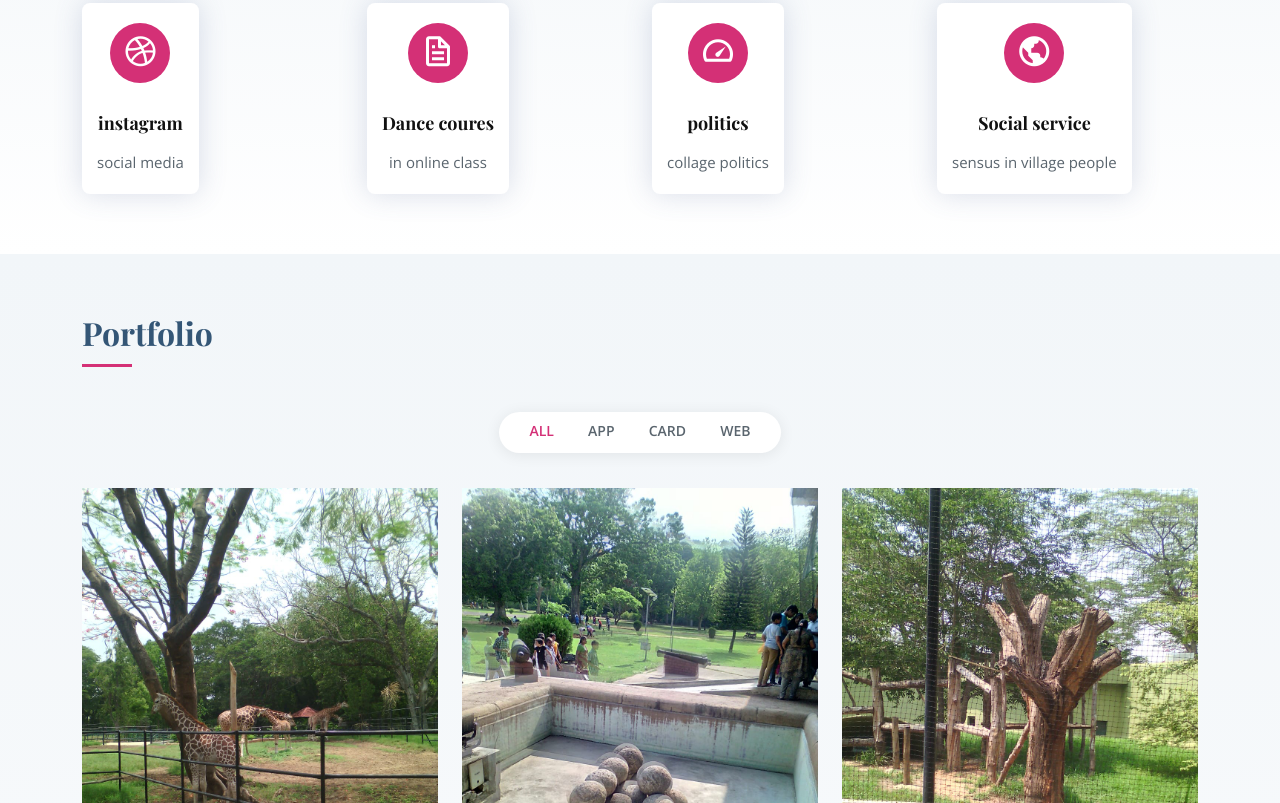
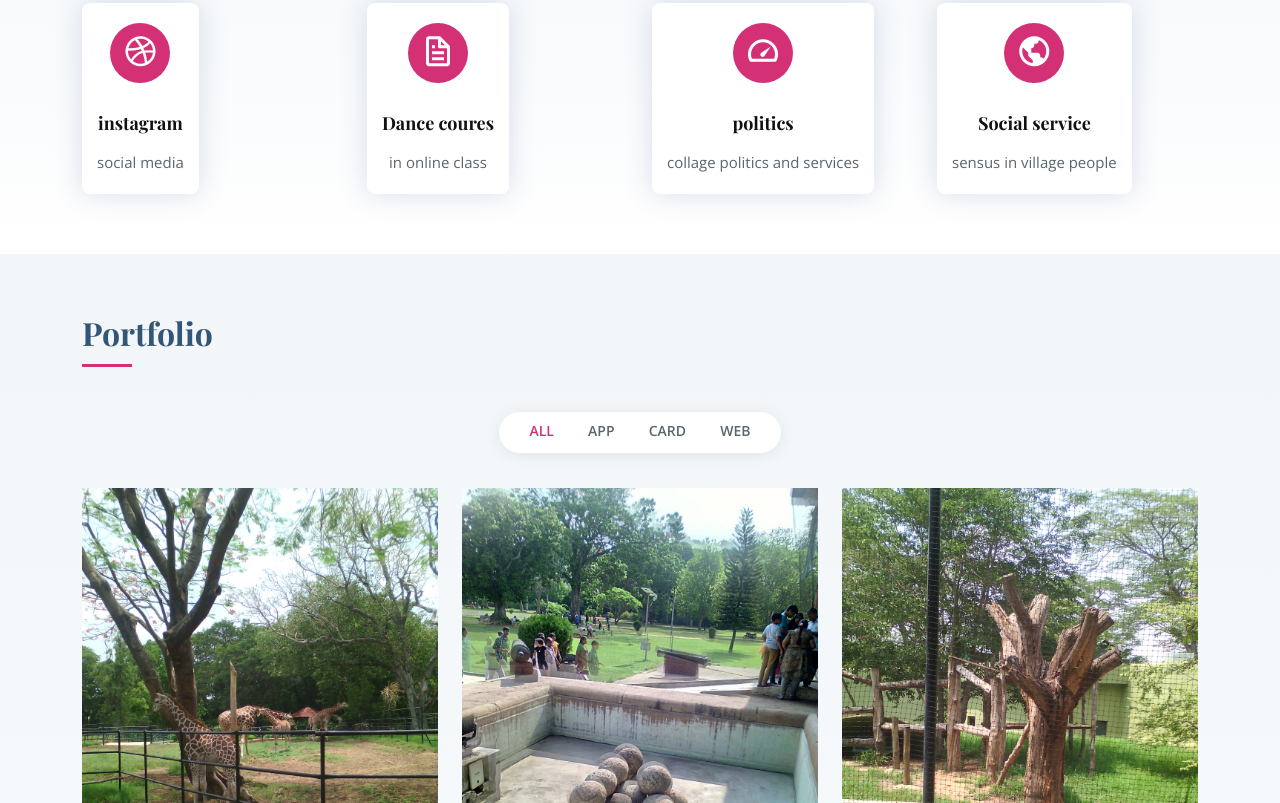
Before and after one commit to anirud321/abhirami, a plain HTML site: page index.html in a window 1280 px wide. Shown: the part 2572-3375 px from the top of the page. Drawn offline with nearby package versions, Linux system fonts and the light colour scheme; a web font is replaced by a local one.

Commit message:
it completed

```diff
--- a/index.html
+++ b/index.html
@@ -313,7 +313,7 @@
             <div class="icon-box">
               <div class="icon"><i class="bx bx-tachometer"></i></div>
               <h4 class="title"><a href="">politics</a></h4>
-              <p class="description">collage politics</p>
+              <p class="description">collage politics and services</p>
             </div>
           </div>
 
```
Also changed, not shown: package-lock.json (added), 2 other files.
